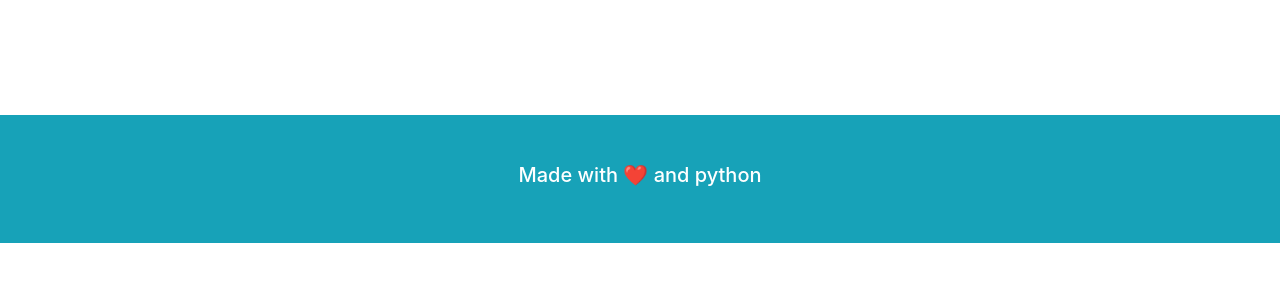
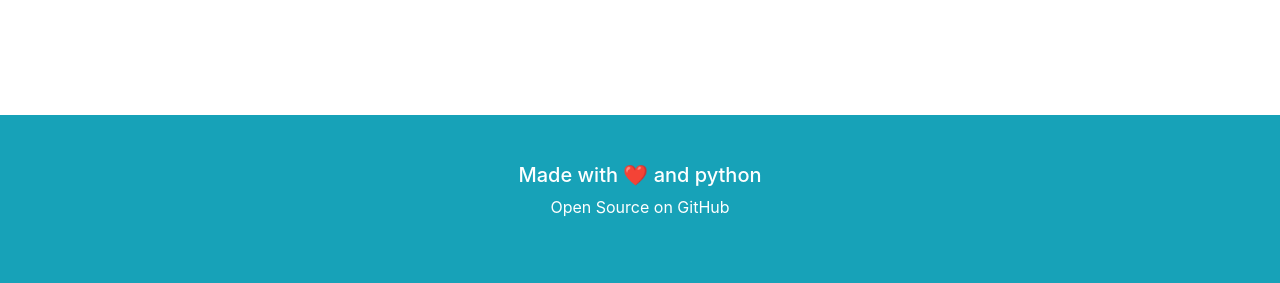
Before and after one commit to dheerajreal/DjangoBookShelfBrowser, a Django app: page / in a window 1280 px wide. Shown: the part 609-892 px from the top of the page. Before the commit the page ends 852 px from the top, so only its background shows below. Run offline with Django 3.2, Linux system fonts and the light colour scheme; some libraries are stand-ins or nearby versions.

Commit message:
github stuff

```diff
--- a/templates/base.html
+++ b/templates/base.html
@@ -51,6 +51,11 @@
         </div>
         <div class="container-fluid bg-info mt-5 py-5 text-center text-white">
             <h5>Made with ❤️ and python</h5>
+            <p>
+                <a class="text-white nounderline" href="https://github.com/dheerajreal/DjangoBookShelfBrowser">
+                    Open Source on GitHub
+                </a>
+            </p>
         </div>
         <!-- Optional JavaScript -->
         <!-- jQuery first, then Popper.js, then Bootstrap JS -->
```
Also changed, not shown: .github/workflows/test.yml (added).
